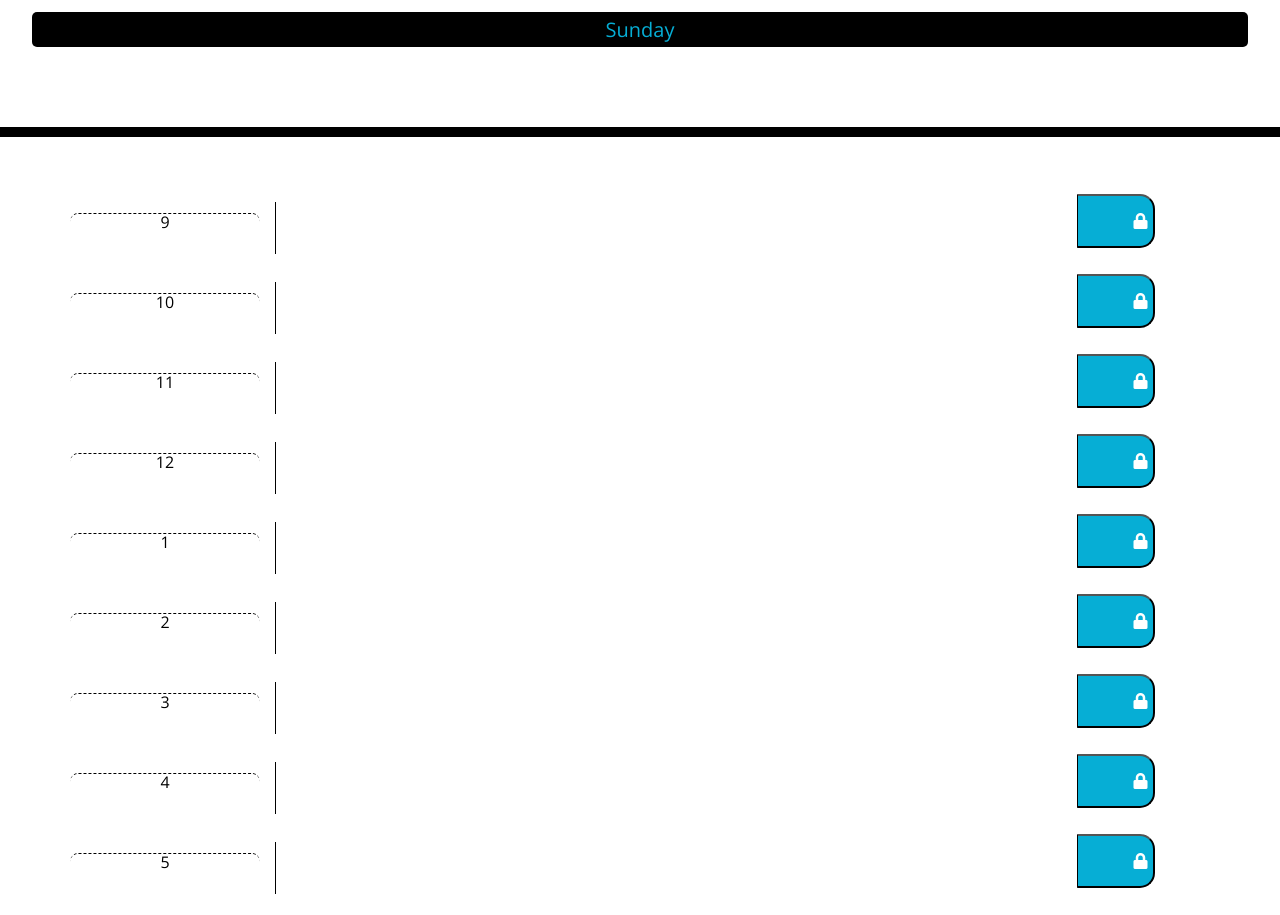
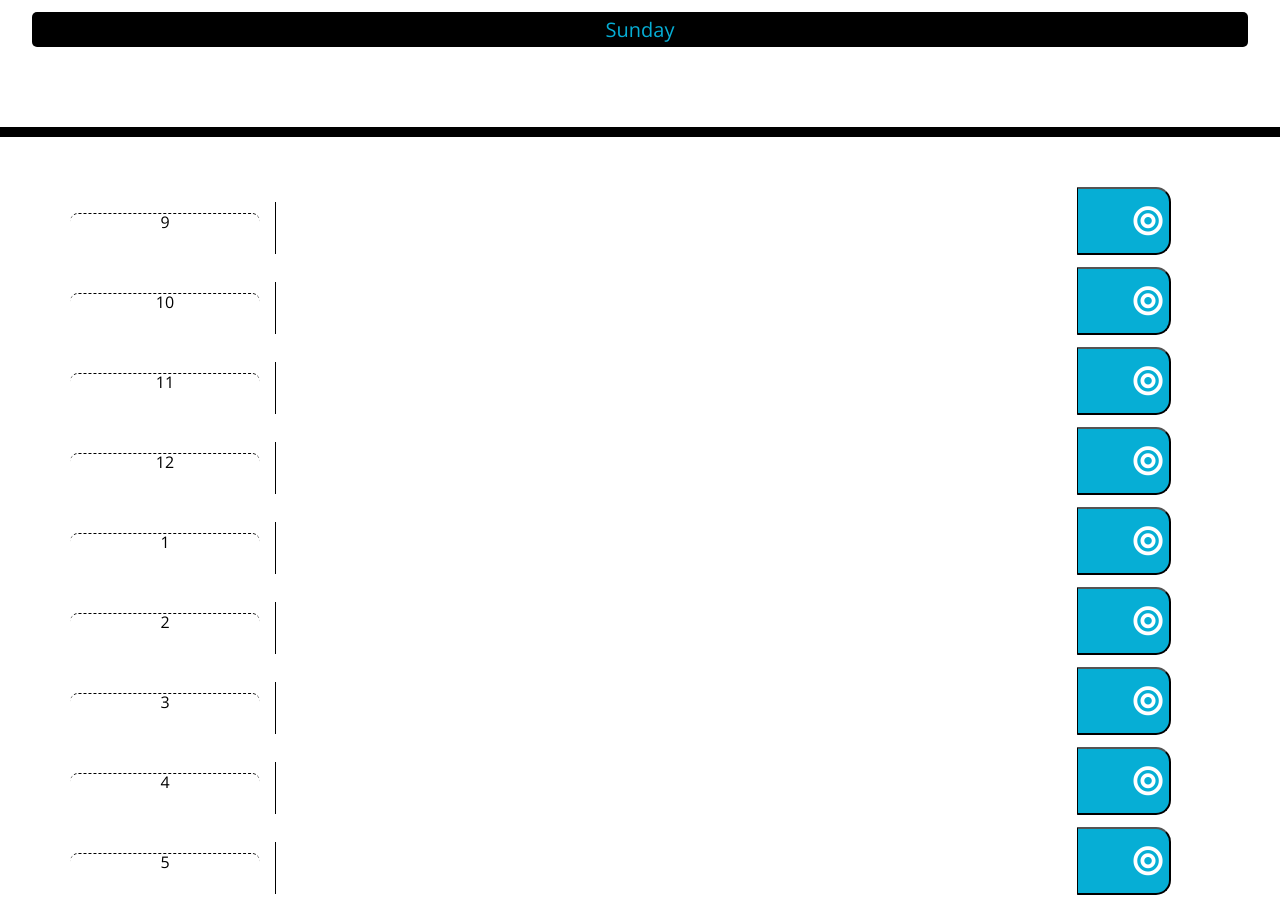
Before and after one commit to arianaw15/Jquery-Day-Planner, a plain HTML site: page index.html in a window 1280 px wide. Shown: the part 182-1097 px from the top of the page. Drawn offline with nearby package versions, Linux system fonts and the light colour scheme.

Commit message:
updated font icon to bullseye

```diff
--- a/index.html
+++ b/index.html
@@ -36,7 +36,7 @@
         </div>
         <div class="col-sm-2">
           <button class="saveBtn">
-            <i class="fa fa-lock" aria-hidden="true"></i>
+            <i class="fas fa-bullseye"></i>
           </button>
         </div>
       </div>
@@ -47,7 +47,7 @@
         </div>
         <div class="col-sm-2">
           <button class="saveBtn">
-            <i class="fa fa-lock" aria-hidden="true"></i>
+            <i class="fas fa-bullseye"></i>
           </button>
         </div>
       </div>
@@ -58,7 +58,7 @@
         </div>
         <div class="col-sm-2">
           <button class="saveBtn">
-            <i class="fa fa-lock" aria-hidden="true"></i>
+            <i class="fas fa-bullseye"></i>
           </button>
         </div>
       </div>
@@ -69,7 +69,7 @@
         </div>
         <div class="col-sm-2">
           <button class="saveBtn">
-            <i class="fa fa-lock" aria-hidden="true"></i>
+            <i class="fas fa-bullseye"></i>
           </button>
         </div>
       </div>
@@ -80,7 +80,7 @@
         </div>
         <div class="col-sm-2">
           <button class="saveBtn">
-            <i class="fa fa-lock" aria-hidden="true"></i>
+            <i class="fas fa-bullseye"></i>
           </button>
         </div>
       </div>
@@ -91,7 +91,7 @@
         </div>
         <div class="col-sm-2">
           <button class="saveBtn">
-            <i class="fa fa-lock" aria-hidden="true"></i>
+            <i class="fas fa-bullseye"></i>
           </button>
         </div>
       </div>
@@ -102,7 +102,7 @@
         </div>
         <div class="col-sm-2">
           <button class="saveBtn">
-            <i class="fa fa-lock" aria-hidden="true"></i>
+            <i class="fas fa-bullseye"></i>
           </button>
         </div>
       </div>
@@ -113,7 +113,7 @@
         </div>
         <div class="col-sm-2">
           <button class="saveBtn">
-            <i class="fa fa-lock" aria-hidden="true"></i>
+            <i class="fas fa-bullseye"></i>
           </button>
         </div>
       </div>
@@ -124,20 +124,11 @@
         </div>
         <div class="col-sm-2">
           <button class="saveBtn">
-            <i class="fa fa-lock" aria-hidden="true"></i>
+            <i class="fas fa-bullseye"></i>
           </button>
         </div>
       </div>
 
-      <!-- <div class="row" id="row2"></div>
-      <div class="row" id="row3"></div>
-      <div class="row" id="row4"></div>
-      <div class="row" id="row5"></div>
-      <div class="row" id="row6"></div>
-      <div class="row" id="row7"></div>
-      <div class="row" id="row8"></div>
-      <div class="row" id="row9"></div> -->
-      <!-- Timeblocks go here -->
     </div>
 
     <script src="https://cdnjs.cloudflare.com/ajax/libs/jquery/3.2.1/jquery.min.js"></script>
@@ -224,25 +215,12 @@
       function timeColor() {
         if (inum === d.getHours()) {
           $(".row").addClass(".present");
-        // } else if (hourBlock > d.getHours()) {
-        //   $(".row").addClass(".past");
+          // } else if (hourBlock > d.getHours()) {
+          //   $(".row").addClass(".past");
         } else {
           $(".row").addClass(".future");
         }
       }
-
-      // function newRow(){
-      //   var newDiv = $("<div>")
-      //   var container = $(".container");
-      //   newDiv.append(container);
-      // }
-
-      // var timeArray = [9,10,11,12,1,2,3,4,5]
-      // timeArray.forEach(element => {
-      //   newRow();
-      // });
-
     </script>
-    <!-- <script src="index.java"></script> -->
   </body>
 </html>
--- a/style.css
+++ b/style.css
@@ -83,3 +83,7 @@ textarea{
   font-size: 20px;
   transition: all .1s ease-in-out;
 }
+
+.fas {
+  font-size: 30px;
+}
```
Also changed, not shown: 02-Homework/Assets/05-third-party-apis-homework-demo.gif (added), 1 other file.
